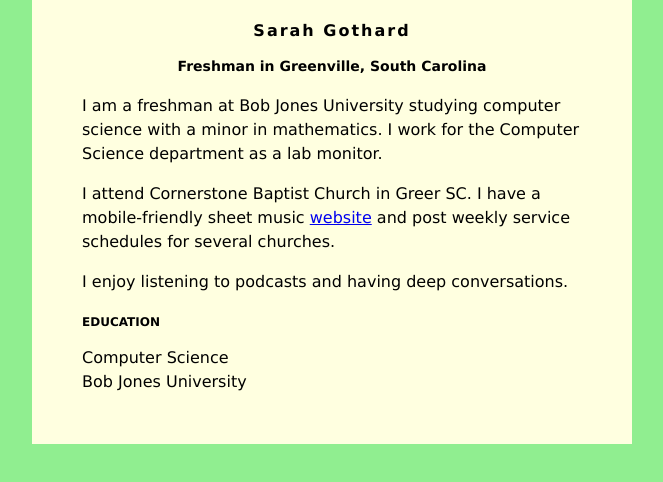
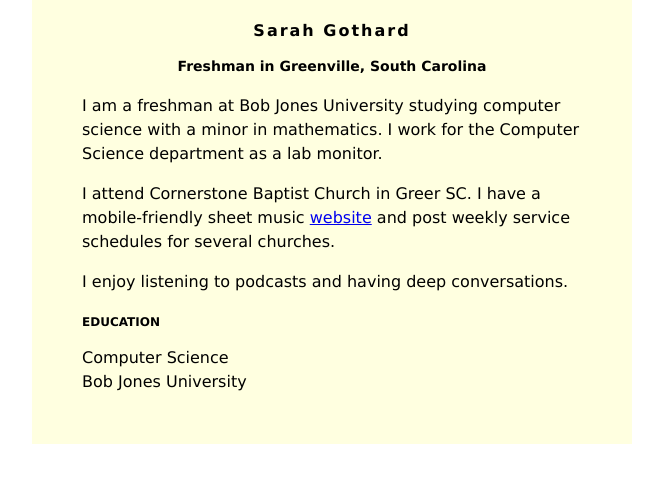
Before and after one commit to ConnorAhrens/ConnorAhrens.github.io, a plain HTML site: page index.html in a window 1280 px wide. Shown: the whole page, without its empty margins (308-971 px from the left). Drawn offline with Linux system fonts and the light colour scheme.

```diff
--- a/index.html
+++ b/index.html
@@ -1,7 +1,7 @@
 <html>
 <head>
 <style>
-body {
+body {hello
     background: lightgreen;
     font-family: Verdana;
 }
```
